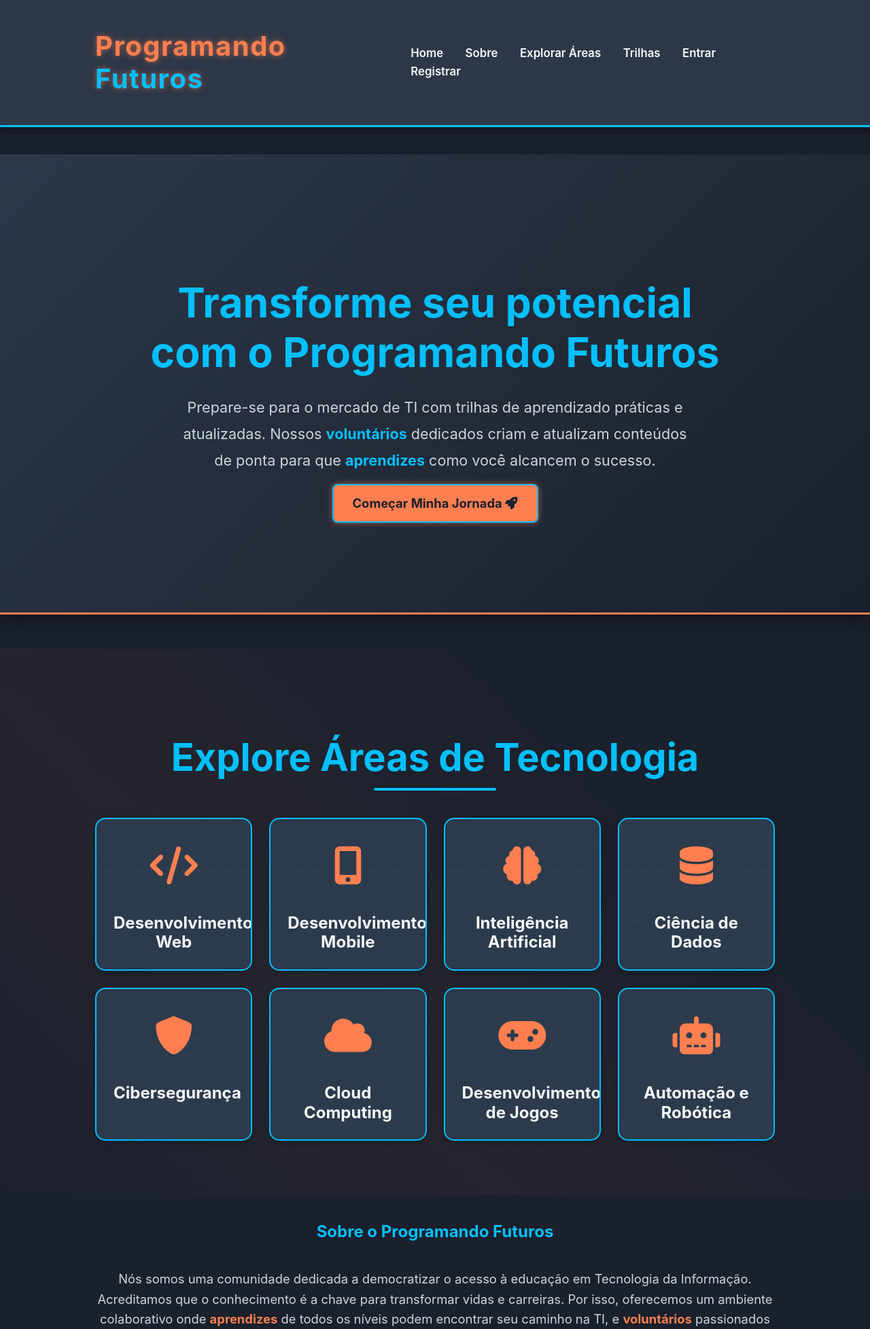
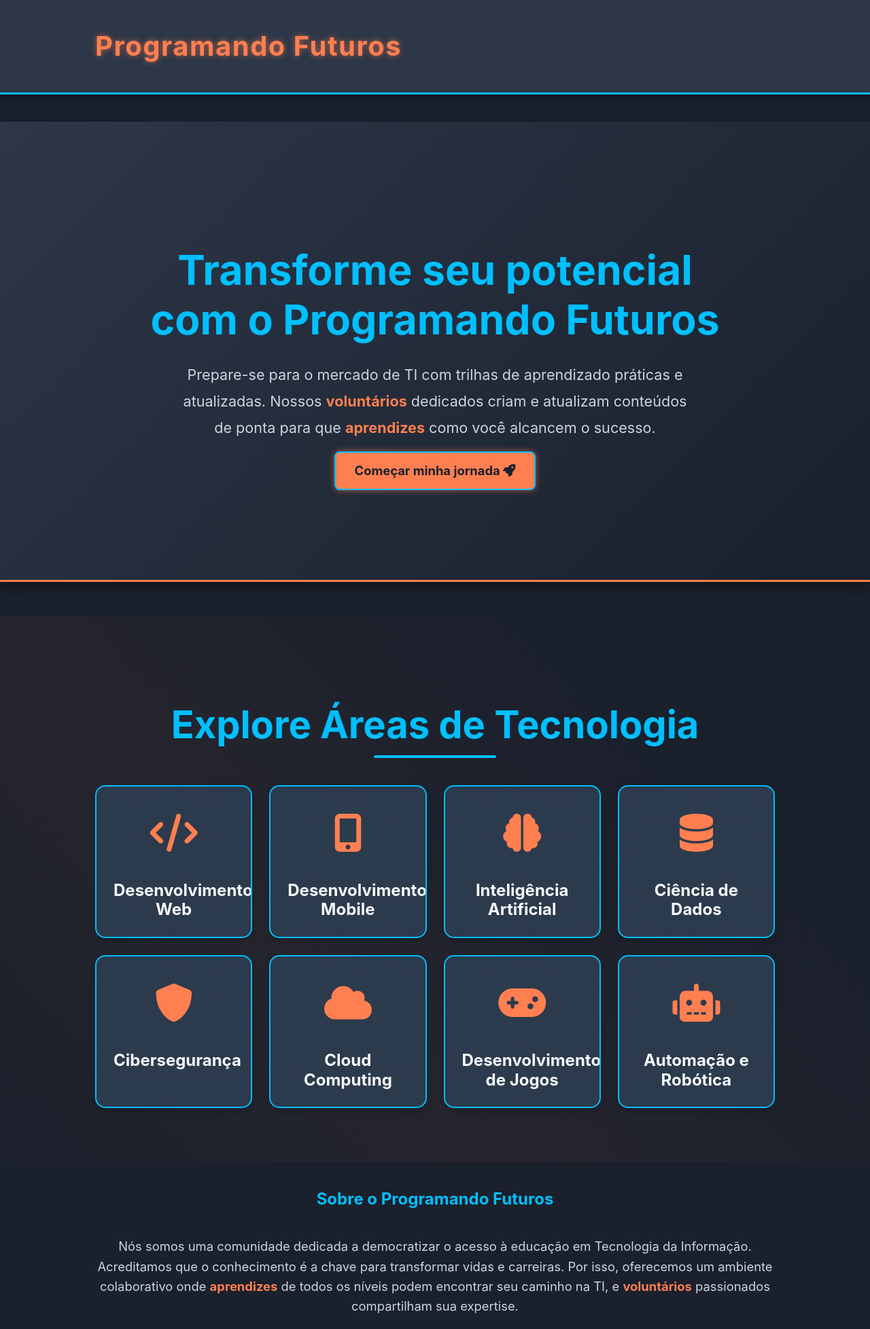
Before and after one commit to JheniferFM/ProgramandoFuturosTrilhas, a Flask app: page / in a window 1280 px wide. Shown: the top 1955 px of the page at 68% size. Run offline with Flask 3, Linux system fonts and the light colour scheme; data that the repository does not hold is empty.

Commit message:
Alterando os títulos

```diff
--- a/templates/index.html
+++ b/templates/index.html
@@ -11,21 +11,14 @@
 <body>
     <header>
         <div class="container">
-            <h1>Programando <span style="color: var(--azul-eletrico);">Futuros</span></h1>
+            <h1>Programando Futuros</h1>
             <nav>
-                <a href="/">Home</a>
-                <a href="#sobre">Sobre</a>
-                <a href="#explore-areas">Explorar Áreas</a> {# Novo link #}
-                <a href="#trilhas-destaque">Trilhas</a>
                 {% if g.user %}
                     <span class="user-info">Olá, {{ g.user.username }}!</span>
                     {% if g.user.role == 'volunteer' %}
                         <a href="/nova_trilha">Criar Nova Trilha</a>
                     {% endif %}
                     <a href="/logout">Sair</a>
-                {% else %}
-                    <a href="/login">Entrar</a>
-                    <a href="/register">Registrar</a>
                 {% endif %}
             </nav>
         </div>
@@ -35,8 +28,8 @@
         <section class="project-info" id="home">
             <div class="container">
                 <h2><span style="color: var(--azul-eletrico);">Transforme seu potencial com o Programando Futuros</span></h2>
-                <p>Prepare-se para o mercado de TI com trilhas de aprendizado práticas e atualizadas. Nossos <span style="color: var(--azul-eletrico); font-weight: 700;">voluntários</span> dedicados criam e atualizam conteúdos de ponta para que <span style="color: var(--azul-eletrico); font-weight: 700;">aprendizes</span> como você alcancem o sucesso.</p>
-                <a href="#explore-areas" class="button">Começar Minha Jornada <i class="fas fa-rocket"></i></a>
+                <p>Prepare-se para o mercado de TI com trilhas de aprendizado práticas e atualizadas. Nossos <span style="color: var(--laranja-vibrante); font-weight: 700;">voluntários</span> dedicados criam e atualizam conteúdos de ponta para que <span style="color: var(--laranja-vibrante); font-weight: 700;">aprendizes</span> como você alcancem o sucesso.</p>
+                <a href="#explore-areas" class="button">Começar minha jornada <i class="fas fa-rocket"></i></a>
             </div>
         </section>
 
```
